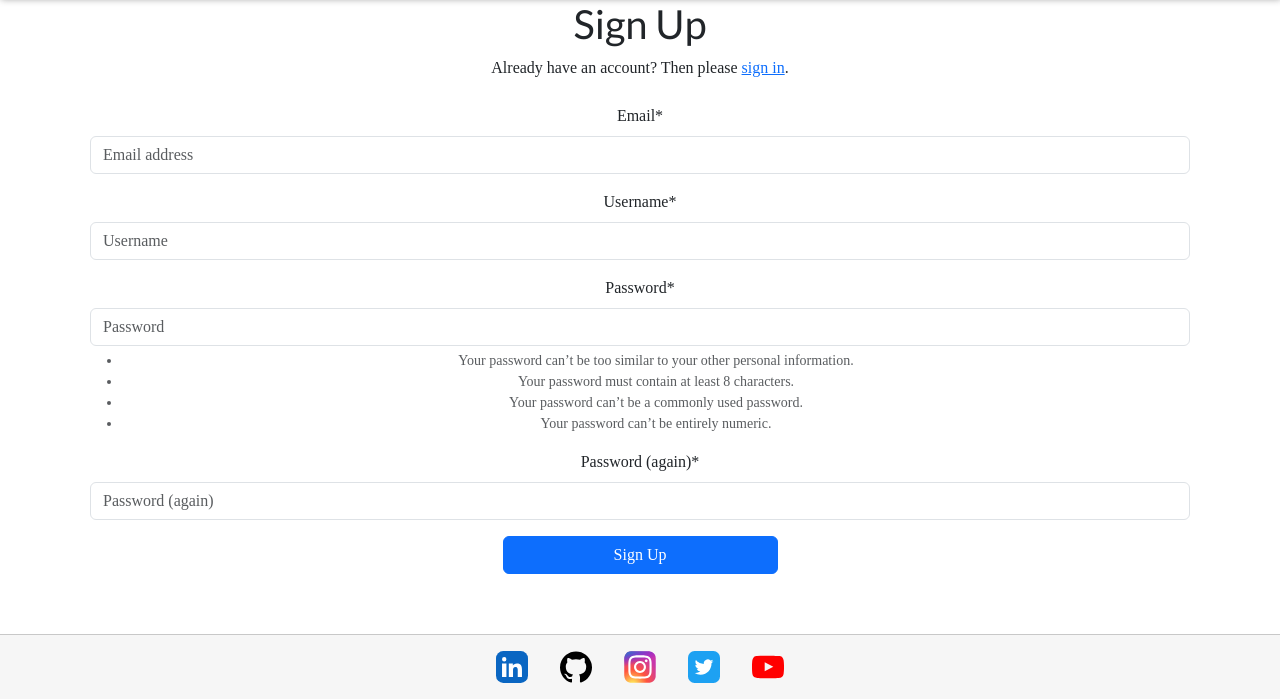
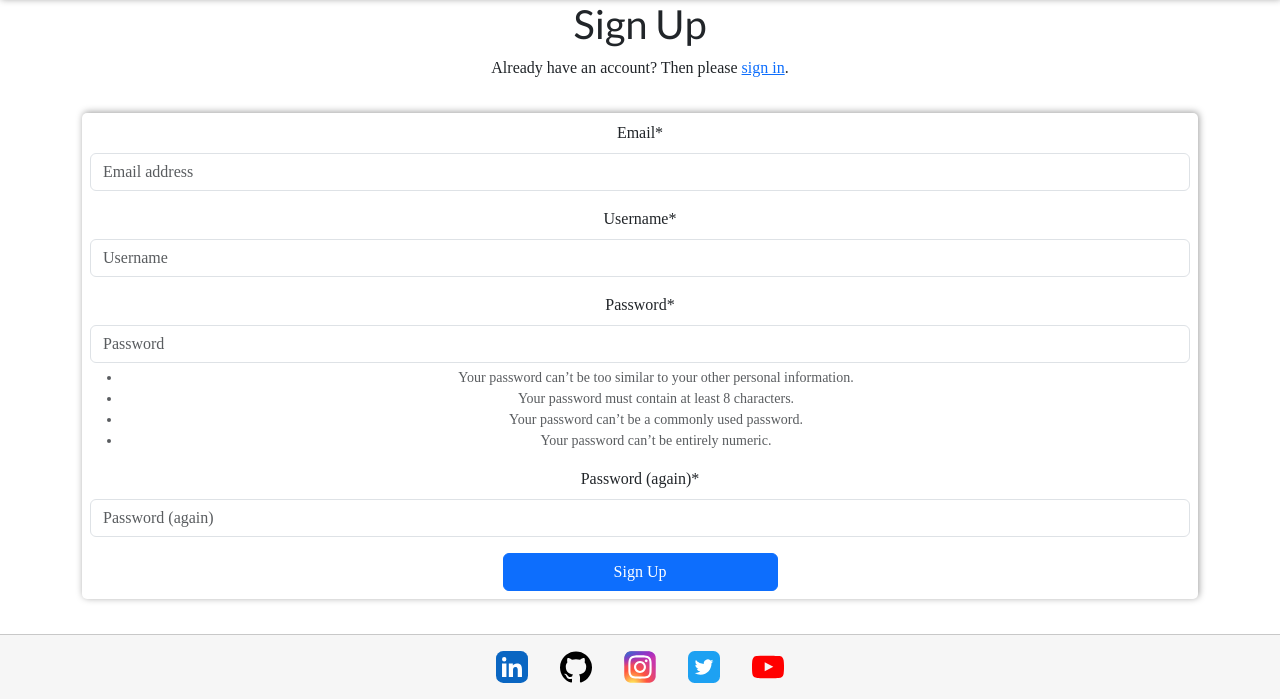
Before and after one commit to DaniCarmo/Yummy-Blog, a Django app: page /accounts/signup/ in a window 1280 px wide. Shown: the part 101-800 px from the top of the page. Run offline with Django 5.2, Linux system fonts and the light colour scheme; parts of the project's set-up code (start-up, migrations or seed data) failed here and were passed over; some libraries are stand-ins or nearby versions.

Commit message:
add styling to .form

```diff
--- a/static/css/base.css
+++ b/static/css/base.css
@@ -69,3 +69,12 @@ img.logo {
     border-bottom: 2px solid var(--blue);
     font-weight: 500;
 }
+
+/* Form */
+
+.form {
+    width: 100%;
+    margin: 3% auto;
+    box-shadow: var(--smal-box-shadow);
+    border-radius: 5px;
+}
```
